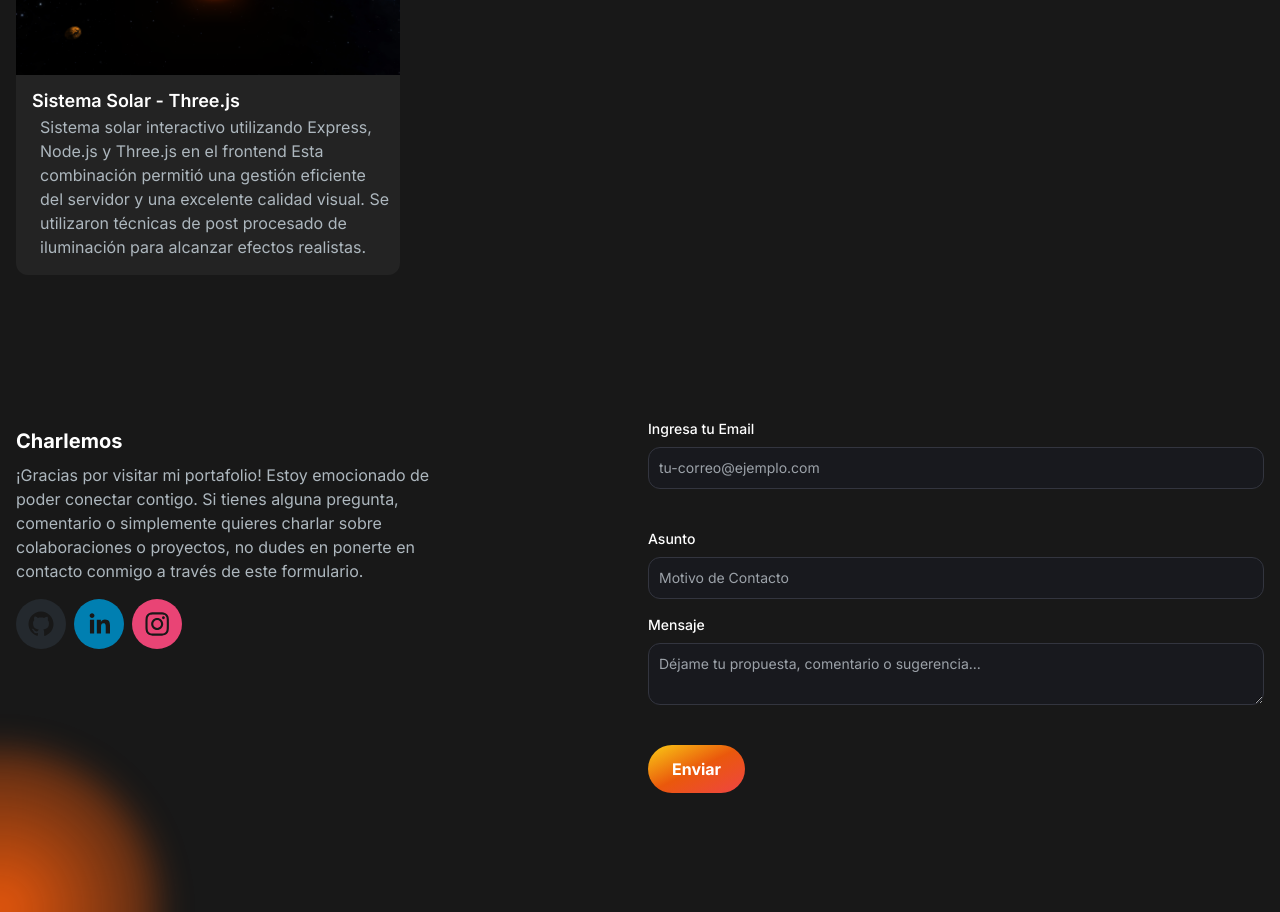
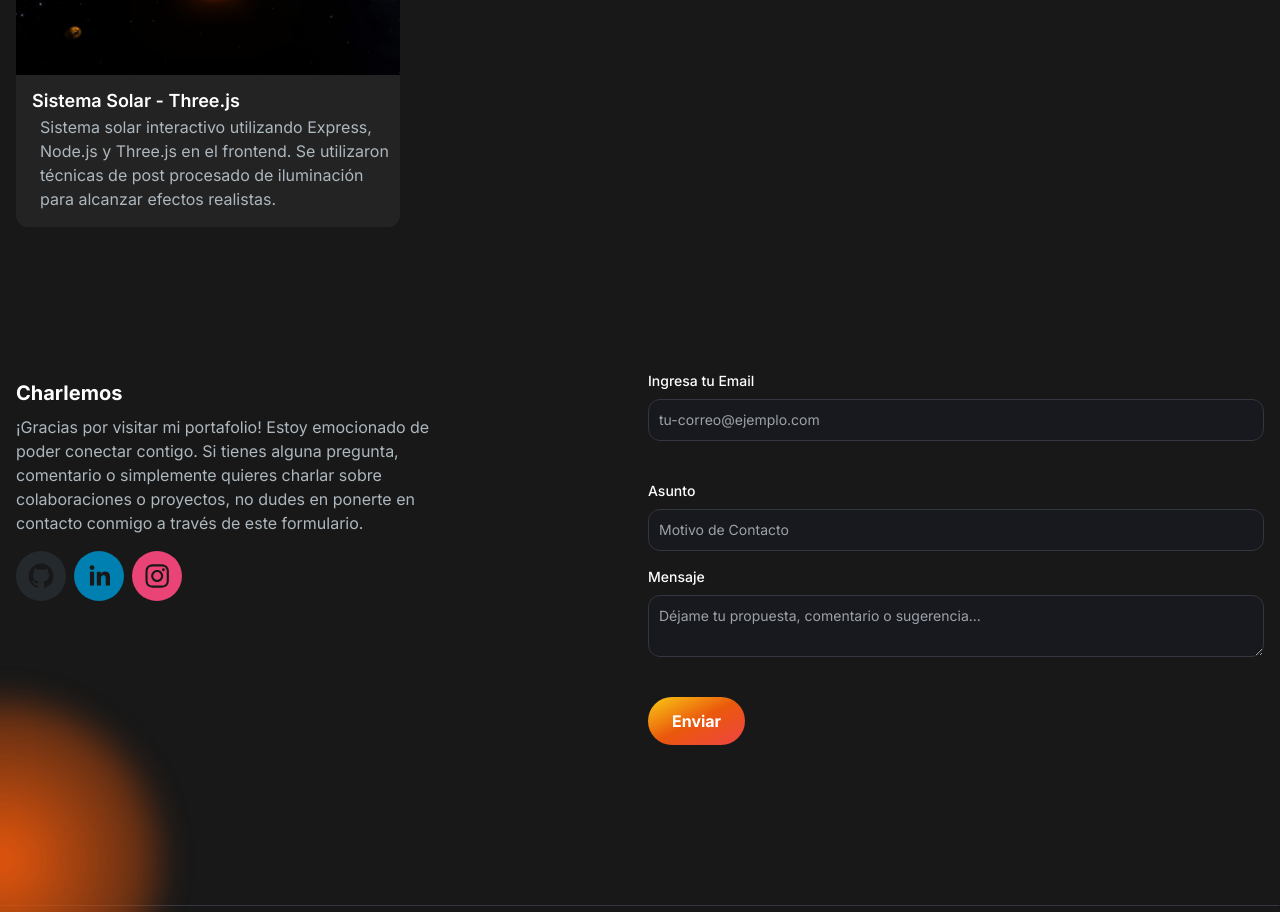
Before and after one commit to AlbertoSCV/portfolio-alberto, a Next.js app: page / in a window 1280 px wide. Shown: the part 1887-2799 px from the top of the page. Built offline with nearby package versions, Linux system fonts and the light colour scheme.

Commit message:
Reduce Lenght of Solar System Description

```diff
--- a/app/components/project/ProjectSection.jsx
+++ b/app/components/project/ProjectSection.jsx
@@ -38,7 +38,7 @@ const projectsInfo = [
   {
     id: 4,
     title: "Sistema Solar - Three.js",
-    desc: "Sistema solar interactivo utilizando Express, Node.js y Three.js en el frontend Esta combinación permitió una gestión eficiente del servidor y una excelente calidad visual. Se utilizaron técnicas de post procesado de iluminación para alcanzar efectos realistas.",
+    desc: "Sistema solar interactivo utilizando Express, Node.js y Three.js en el frontend. Se utilizaron técnicas de post procesado de iluminación para alcanzar efectos realistas.",
     path: "/images/projects/threejs.png",
     gitUrl: "https://github.com/AlbertoSCV/solar-system",
     prevUrl: "https://solar-system.albertosomoza.net",
```
